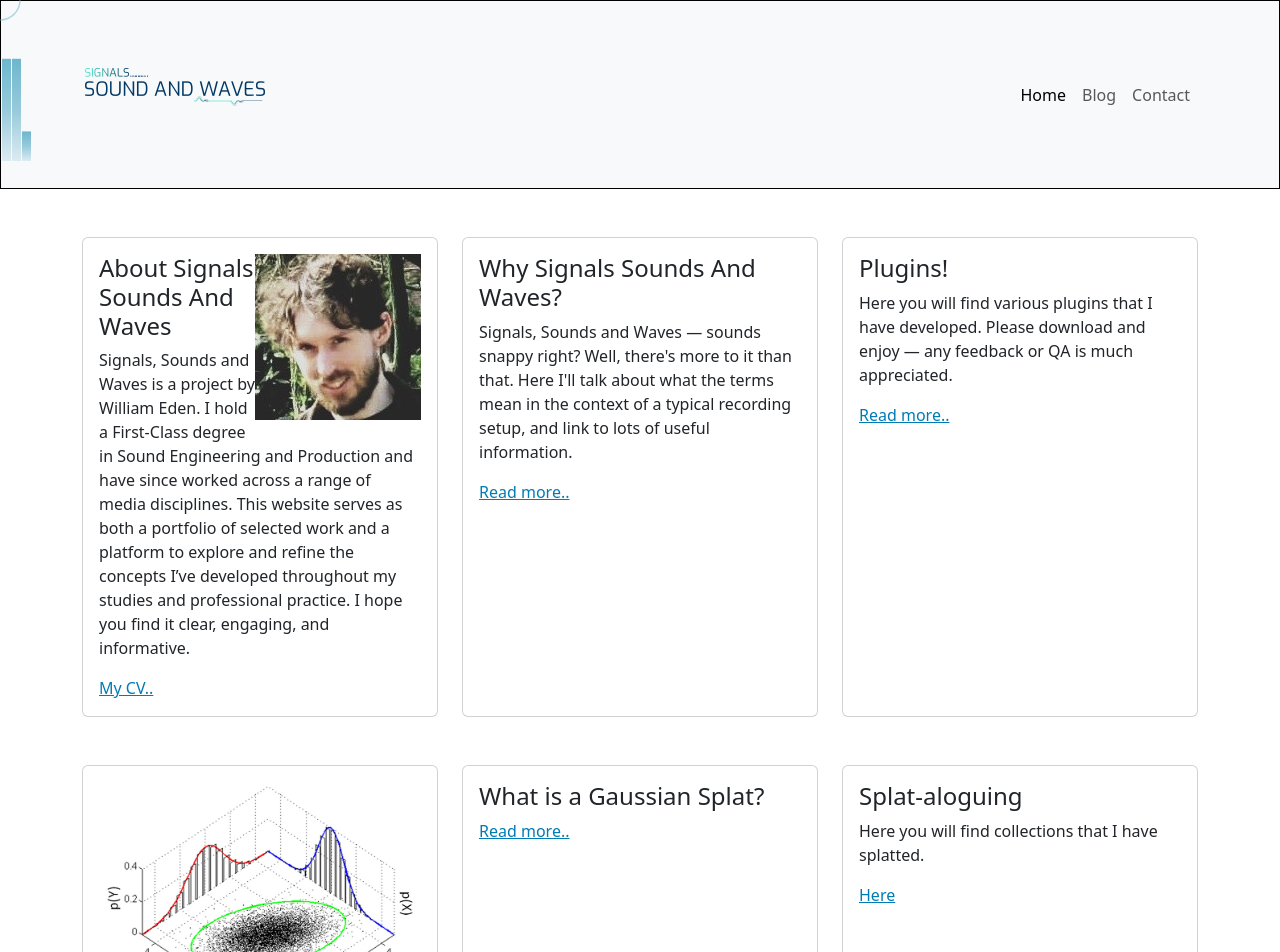
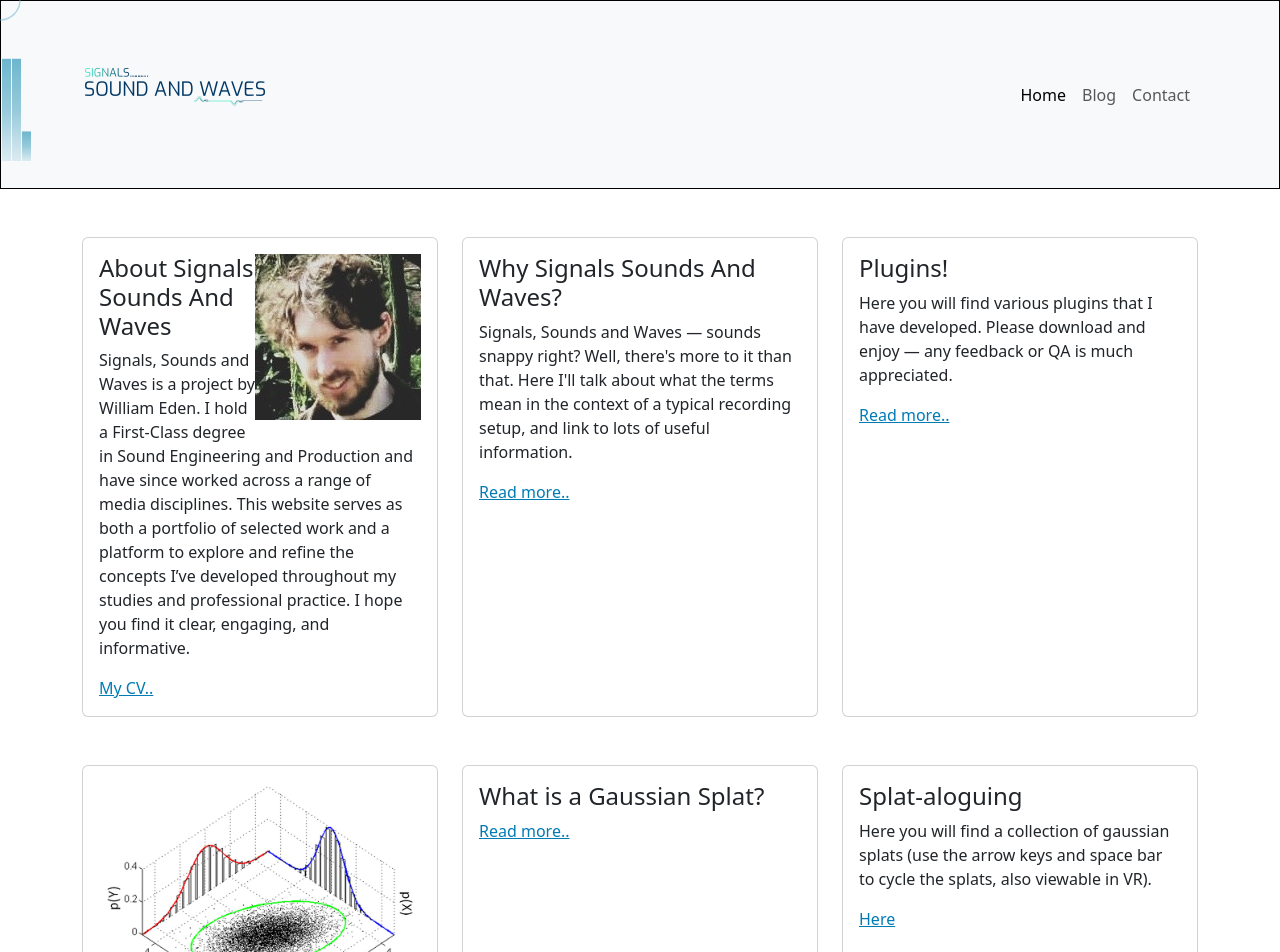
Before and after one commit to signalssoundsandwaves/SignalsSoundsAndWavesReact, a React (Vite) app: page / in a window 1280 px wide. Shown: the top 952 px of the page. Built offline with nearby package versions, Linux system fonts and the light colour scheme.

Commit message:
updated splat collection text

```diff
--- a/src/pages/Home.jsx
+++ b/src/pages/Home.jsx
@@ -39,7 +39,7 @@ function Home() {
     },
     {
       title: 'Splat-aloguing',
-      text: 'Here you will find collections that I have splatted.',
+      text: 'Here you will find a collection of gaussian splats (use the arrow keys and space bar to cycle the splats, also viewable in VR).',
       externalLink: { href: 'https://vr-spark-splats.vercel.app/', label: 'Here' },
     },
   ];
```
